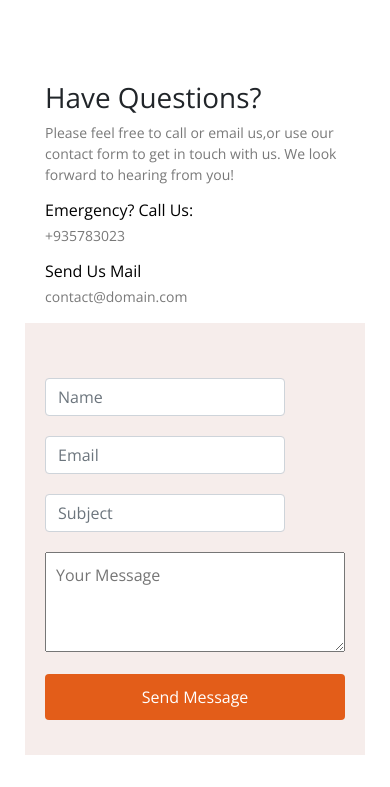
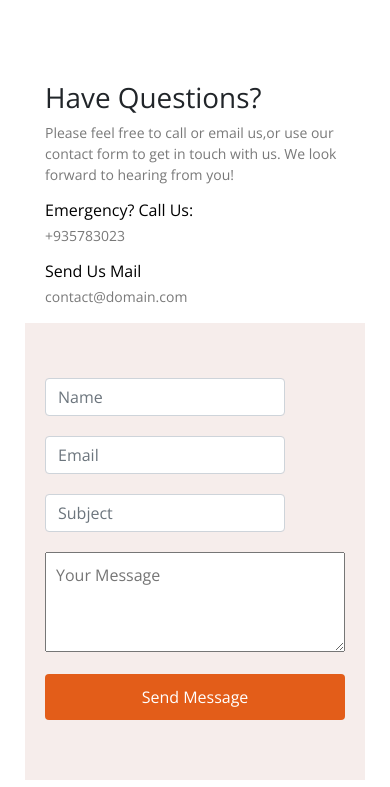
Before and after one commit to ahmed-soltan/El-Noamany_fitness_center, a plain HTML site: page contact.html in a window 390 px wide. Shown: the part 57-844 px from the top of the page. Drawn offline with nearby package versions, Linux system fonts and the light colour scheme.

Commit message:
Update style.css

```diff
--- a/style.css
+++ b/style.css
@@ -674,7 +674,7 @@ p{
         overflow-x: hidden;
     }
     .contact .right form{
-        padding:35px 0px;
+        padding:35px 0px 60px;
     }
     .contact .right form .message span{
         position: absolute;
```
